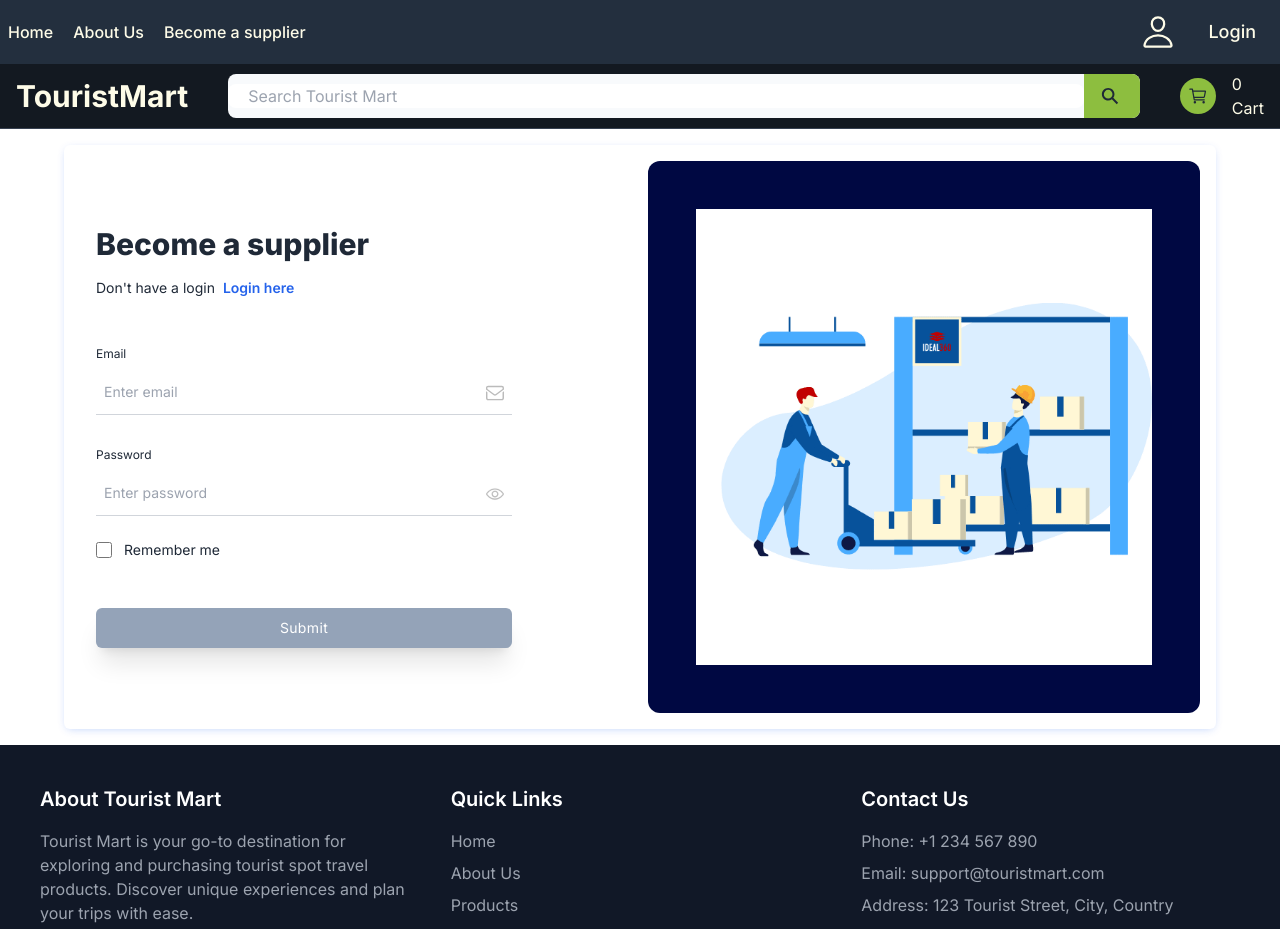
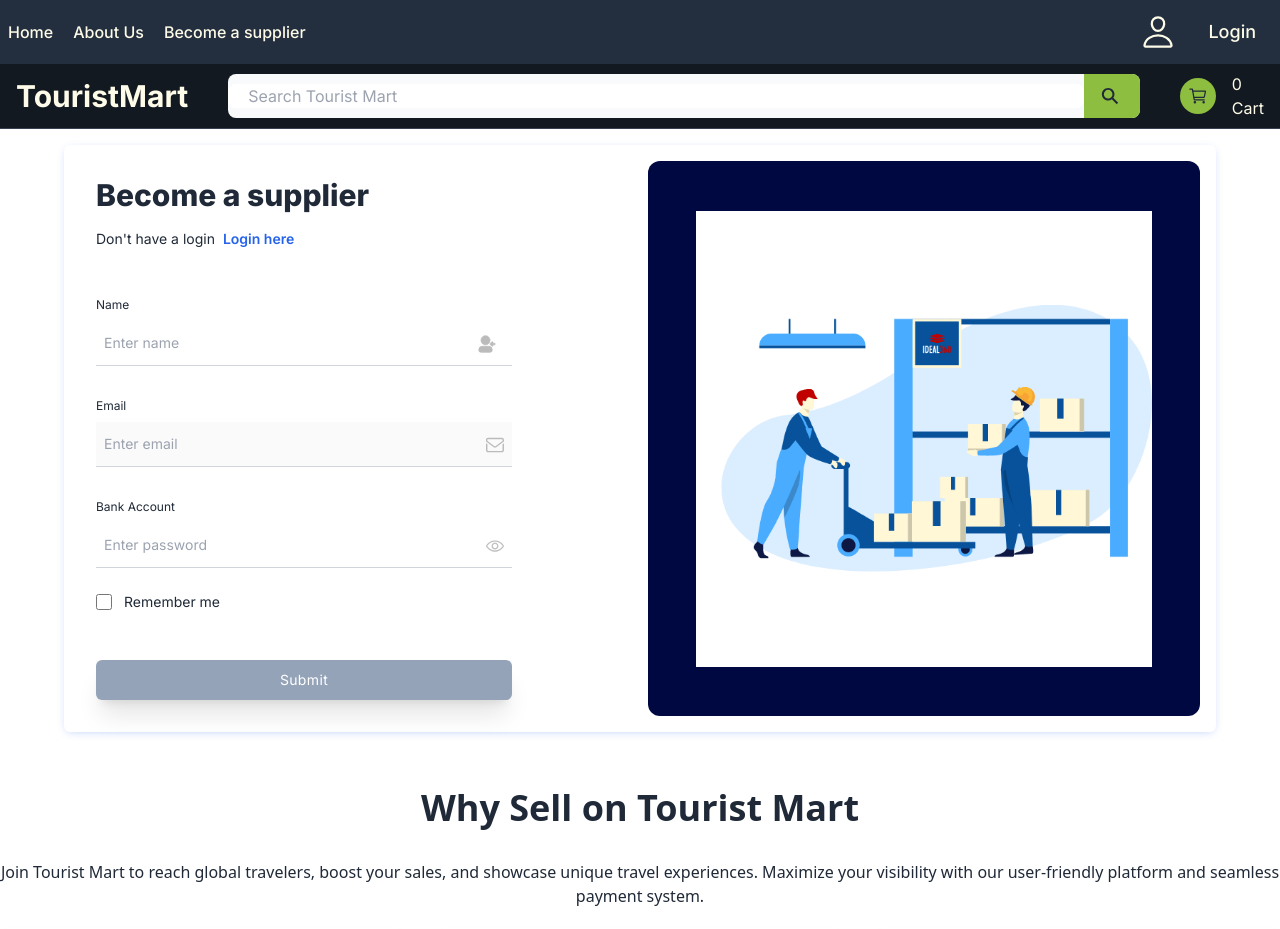
Before and after one commit to altaj1/tourist-mart-2, a Next.js app: page /supplier in a window 1280 px wide. Shown: the top 929 px of the page. Built offline with nearby package versions, Linux system fonts and the light colour scheme; no server answers.

Commit message:
update become a tourist mart

```diff
--- a/src/app/aboutUs/page.jsx
+++ b/src/app/aboutUs/page.jsx
@@ -2,8 +2,39 @@
 import Services from "@/components/Services/Services";
 import Image from "next/image";
 import React from "react";
-
+import { FcOnlineSupport } from "react-icons/fc";
+import { GiBoxUnpacking } from "react-icons/gi";
+import { RiSecurePaymentLine } from "react-icons/ri";
 const AboutUs = () => {
+  const statistics = [
+    {
+      title: 'Product Packing',
+      icone: GiBoxUnpacking,
+      description:
+        'Eco-friendly packaging ensures products arrive safely and sustainably.',
+      value: '1,200',
+      gradientFrom: 'blue-500',
+      gradientTo: 'indigo-500',
+    },
+    {
+      title: '24x7 Support',
+      icone: FcOnlineSupport,
+      description:
+        'Our team is available round-the-clock to assist you with any queries.',
+      value: '$50,000',
+      gradientFrom: 'green-500',
+      gradientTo: 'teal-500',
+    },
+    {
+      title: 'Secure Payment',
+      description:
+        'Your transactions are protected with advanced security encryption.',
+      value: '5',
+      icone:RiSecurePaymentLine,
+      gradientFrom: 'yellow-500',
+      gradientTo: 'orange-500',
+    },
+  ];
   return (
     <section className="py-12 container mx-auto">
       <div className=" mx-auto px-6">
@@ -131,10 +162,10 @@
             </div>
           </div>
         </div>
-        <Services></Services>
+      <Services statistics={statistics} title={"Our Services"} description={'We offer a range of services designed to provide you with the best experience. From secure packaging to round-the-clock support, discover our commitment to quality.'}></Services>
       </div>
     </section>
   );
 };
 
-export default AboutUs;
+export default AboutUs
--- /dev/null
+++ b/src/app/supplier/api/[email]/route.js
@@ -0,0 +1,27 @@
+import { connectDB } from "@/lib/connectDB";
+import { verifyUser } from "@/lib/hooks/verifyToken/verifyToken";
+import { trace } from "next/dist/trace";
+import { NextResponse } from "next/server";
+
+export const PUT =async (request, {params})=>{
+    const isveryfy = await  verifyUser()
+
+    if (!isveryfy) {
+        return NextResponse.json({massage:"Something Went Wrong"})
+    }
+    try {
+        const db = await connectDB();
+        const userCollection = db.collection("users")
+        const userData = await request.json();
+        const email = params.email;
+
+        const updatedoc = {
+            $set:{...userData}
+        }
+        const respose = await userCollection.updateOne({email}, updatedoc)
+        console.log(respose)
+        return NextResponse.json({massage:"data not found"})
+    } catch (error) {
+        return NextResponse.json({massage:"data not found"})
+    }
+}
--- a/src/app/supplier/page.jsx
+++ b/src/app/supplier/page.jsx
@@ -7,12 +7,13 @@
 import { FaShippingFast } from "react-icons/fa";
 import { MdOutlinePayments } from "react-icons/md";
 import { useSession } from 'next-auth/react';
-import SupplierFrom from '@/components/SupplierFrom/SupplierFrom';
+import { SiGooglemarketingplatform } from "react-icons/si";
+import SupplierForm from '@/components/SupplierFrom/SupplierForm';
+import Services from '@/components/Services/Services';
+
 const Supplier = () => {
-const session = useSession()
-console.log(session?.data?.user)
 
-  const features = [
+  const statistics = [
     {
       icone:FcAreaChart,
       title: "Reach",
@@ -37,13 +38,17 @@
       description: "Find new customers & grow more with advertising and our whole range of marketing tools",
     },
     {
+      icone:SiGooglemarketingplatform,
       title: "Support & Training",
       description: "Learn all about ecommerce for free and get help with seller support and Daraz",
     },
   ];
     return (
    <div>
-    <SupplierFrom></SupplierFrom>
+    <SupplierForm></SupplierForm>
+   <div className='mt-10'>
+   <Services statistics={statistics} title={"Why Sell on Tourist Mart"} description={"Join Tourist Mart to reach global travelers, boost your sales, and showcase unique travel experiences. Maximize your visibility with our user-friendly platform and seamless payment system."}></Services>
+   </div>
    </div>
     );
 };
--- a/src/components/Services/Services.jsx
+++ b/src/components/Services/Services.jsx
@@ -1,44 +1,11 @@
 import React from 'react';
-import { FcOnlineSupport } from "react-icons/fc";
-import { GiBoxUnpacking } from "react-icons/gi";
-import { RiSecurePaymentLine } from "react-icons/ri";
-const statistics = [
-  {
-    title: 'Product Packing',
-    icone: GiBoxUnpacking,
-    description:
-      'Eco-friendly packaging ensures products arrive safely and sustainably.',
-    value: '1,200',
-    gradientFrom: 'blue-500',
-    gradientTo: 'indigo-500',
-  },
-  {
-    title: '24x7 Support',
-    icone: FcOnlineSupport,
-    description:
-      'Our team is available round-the-clock to assist you with any queries.',
-    value: '$50,000',
-    gradientFrom: 'green-500',
-    gradientTo: 'teal-500',
-  },
-  {
-    title: 'Secure Payment',
-    description:
-      'Your transactions are protected with advanced security encryption.',
-    value: '5',
-    icone:RiSecurePaymentLine,
-    gradientFrom: 'yellow-500',
-    gradientTo: 'orange-500',
-  },
-];
-
-const Services = () => {
+const Services = ({statistics, description, title}) => {
   return (
     <div className="  font-sans">
       <div className="container mx-auto">
        <div className='text-center'>
-       <h2 className="text-4xl font-bold mb-8">Our Services</h2>
-        <p>We offer a range of services designed to provide you with the best experience. From secure packaging to round-the-clock support, discover our commitment to quality.</p>
+       <h2 className="text-4xl font-bold mb-8">{title}</h2>
+        <p>{description}</p>
         <div className="grid grid-cols-1 sm:grid-cols-2 lg:grid-cols-3 ">
        </div>
          <div className='grid grid-cols-1 sm:grid-cols-2 lg:grid-cols-3 gap-8 mt-5'>
--- a/src/components/SupplierFrom/SupplierFrom.jsx
+++ b/src/components/SupplierFrom/SupplierForm.jsx
@@ -1,25 +1,70 @@
+"use client"
+import useAxiosSecure from '@/lib/hooks/apiHooks/useAxiosSecure';
+import { useMutation } from '@tanstack/react-query';
 import { useSession } from 'next-auth/react';
 import Image from 'next/image';
 import Link from 'next/link';
-import React from 'react';
-
-const SupplierFrom = () => {
+import React, { useState } from 'react';
+import { HiOutlineEyeOff } from "react-icons/hi";
+import Swal from 'sweetalert2';
+const SupplierForm = () => {
     const session = useSession()
+    const [showPassword, setShowPassword] = useState(false);
+const axiosSecure = useAxiosSecure();
+    const togglePasswordVisibility = () => {
+      setShowPassword(!showPassword);
+    };
+    const {mutateAsync} = useMutation({
+      mutationFn:async (updateData)=>{
+        const data = await axiosSecure.put(`/supplier/api/${session?.data?.user?.email}`, updateData)
+      },
+      onSuccess:()=>{
+        Swal.fire({
+          icon: 'success',
+          title: 'Success!',
+          text: 'Request successfully!',
+        });
+      }
+    })
+    const handleSubmit =(e)=>{
+      e.preventDefault()
+      const updateUserData = {
+        email:e.target.value,
+        bankAccount:e.target.bankAccount.value,
+        name:e.target.name.value,
+        status:"Pending"
+      }
+    const result =  mutateAsync(updateUserData)
+      console.log("bro ouch",result)
+    }
     return (
         <div className="">
         <div className=" flex flex-col items-center justify-center">
           <div className="grid md:grid-cols-2 items-center gap-4 max-md:gap-8 max-w-6xl max-md:max-w-lg w-full p-4 m-4 shadow-[0_2px_10px_-3px_rgba(6,81,237,0.3)] rounded-md">
             <div className="md:max-w-md w-full px-4 py-4">
-              <form>
+              <form onSubmit={handleSubmit}>
                 <div className="mb-12">
                   <h3 className="text-gray-800 text-3xl font-extrabold">Become a supplier</h3>
                   <p className="text-sm mt-4 text-gray-800">Don't have a login  <Link href="/login" className="text-blue-600 font-semibold hover:underline ml-1 whitespace-nowrap">Login here</Link></p>
                 </div>
 
                 <div>
+                  <label className="text-gray-800 text-xs block mb-2">Name</label>
+                  <div className="relative flex items-center">
+                    <input name="name" type="text"  required className="w-full text-gray-800 text-sm border-b border-gray-300 focus:border-blue-600 px-2 py-3 outline-none" placeholder="Enter name" />
+                    <svg xmlns="http://www.w3.org/2000/svg" fill="#bbb" stroke="#bbb" class="w-[18px] h-[18px] absolute right-4"
+            viewBox="0 0 24 24">
+            <circle cx="10" cy="7" r="6" data-original="#000000"></circle>
+            <path
+              d="M14 15H6a5 5 0 0 0-5 5 3 3 0 0 0 3 3h12a3 3 0 0 0 3-3 5 5 0 0 0-5-5zm8-4h-2.59l.3-.29a1 1 0 0 0-1.42-1.42l-2 2a1 1 0 0 0 0 1.42l2 2a1 1 0 0 0 1.42 0 1 1 0 0 0 0-1.42l-.3-.29H22a1 1 0 0 0 0-2z"
+              data-original="#000000"></path>
+          </svg>
+                  </div>
+                </div>
+                <div className="mt-8">
                   <label className="text-gray-800 text-xs block mb-2">Email</label>
                   <div className="relative flex items-center">
-                    <input name="email" type="text" required className="w-full text-gray-800 text-sm border-b border-gray-300 focus:border-blue-600 px-2 py-3 outline-none" placeholder="Enter email" />
+                    <input name="email" type="text" defaultValue={session?.data?.user?.email} disabled readOnly required className="w-full text-gray-800 text-sm border-b border-gray-300 focus:border-blue-600 px-2 py-3 outline-none" placeholder="Enter email" />
                     <svg xmlns="http://www.w3.org/2000/svg" fill="#bbb" stroke="#bbb" className="w-[18px] h-[18px] absolute right-2" viewBox="0 0 682.667 682.667">
                       <defs>
                         <clipPath id="a" clipPathUnits="userSpaceOnUse">
@@ -35,12 +80,13 @@
                 </div>
 
                 <div className="mt-8">
-                  <label className="text-gray-800 text-xs block mb-2">Password</label>
+                  <label className="text-gray-800 text-xs block mb-2">Bank Account</label>
                   <div className="relative flex items-center">
-                    <input name="password" type="password" required className="w-full text-gray-800 text-sm border-b border-gray-300 focus:border-blue-600 px-2 py-3 outline-none" placeholder="Enter password" />
-                    <svg xmlns="http://www.w3.org/2000/svg" fill="#bbb" stroke="#bbb" className="w-[18px] h-[18px] absolute right-2 cursor-pointer" viewBox="0 0 128 128">
+                    <input name="bankAccount" type={showPassword ? 'text' : 'password'} required className="w-full text-gray-800 text-sm border-b border-gray-300 focus:border-blue-600 px-2 py-3 outline-none" placeholder="Enter password" />
+                    <svg onClick={togglePasswordVisibility} xmlns="http://www.w3.org/2000/svg" fill="#bbb" stroke="#bbb" className="w-[18px] h-[18px] absolute right-2 cursor-pointer" viewBox="0 0 128 128">
                       <path d="M64 104C22.127 104 1.367 67.496.504 65.943a4 4 0 0 1 0-3.887C1.367 60.504 22.127 24 64 24s62.633 36.504 63.496 38.057a4 4 0 0 1 0 3.887C126.633 67.496 105.873 104 64 104zM8.707 63.994C13.465 71.205 32.146 96 64 96c31.955 0 50.553-24.775 55.293-31.994C114.535 56.795 95.854 32 64 32 32.045 32 13.447 56.775 8.707 63.994zM64 88c-13.234 0-24-10.766-24-24s10.766-24 24-24 24 10.766 24 24-10.766 24-24 24zm0-40c-8.822 0-16 7.178-16 16s7.178 16 16 16 16-7.178 16-16-7.178-16-16-16z" data-original="#000000"></path>
                     </svg>
+                    {/* <HiOutlineEyeOff /> */}
                   </div>
                 </div>
 
@@ -70,4 +116,4 @@
     );
 };
 
-export default SupplierFrom;
+export default SupplierForm;
```
